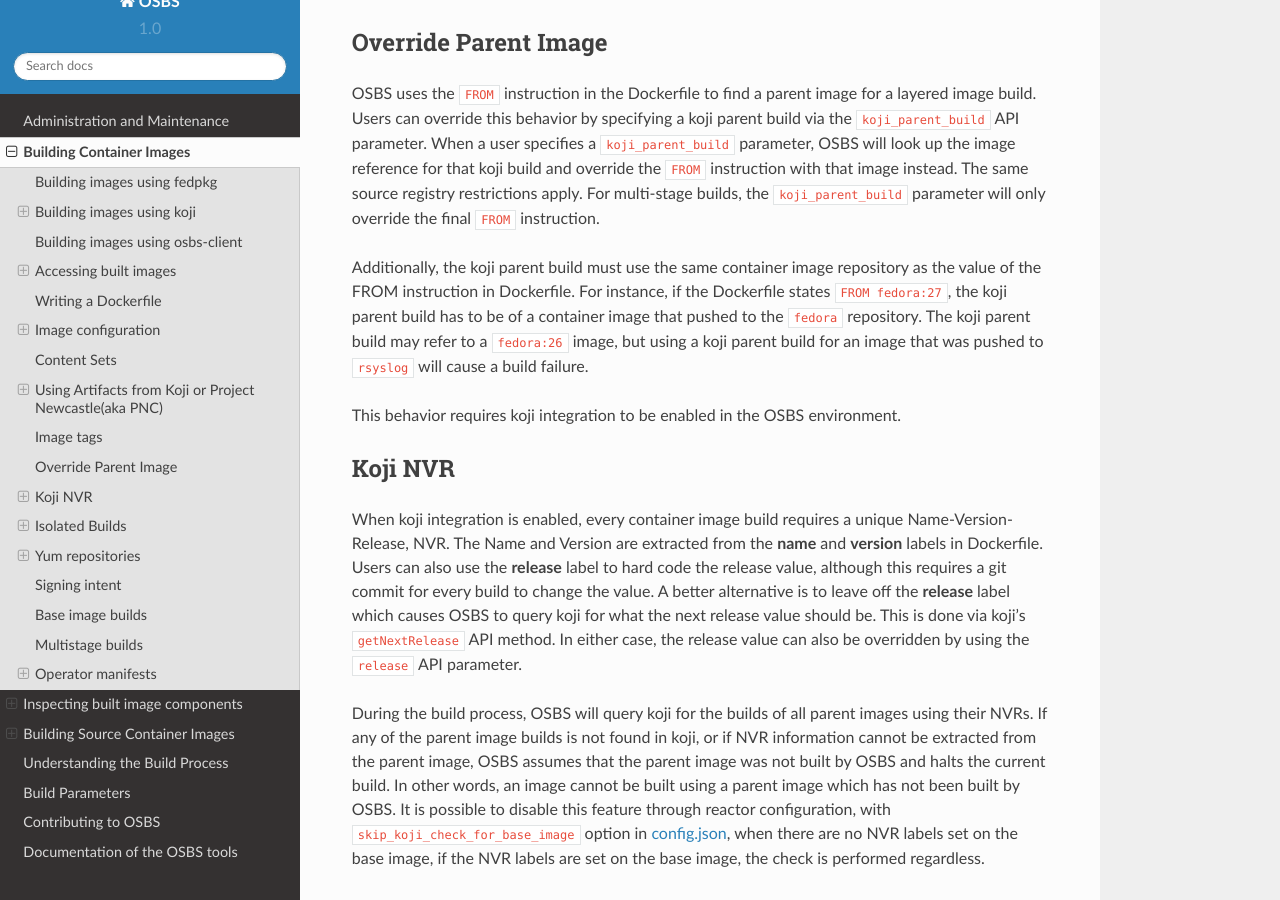
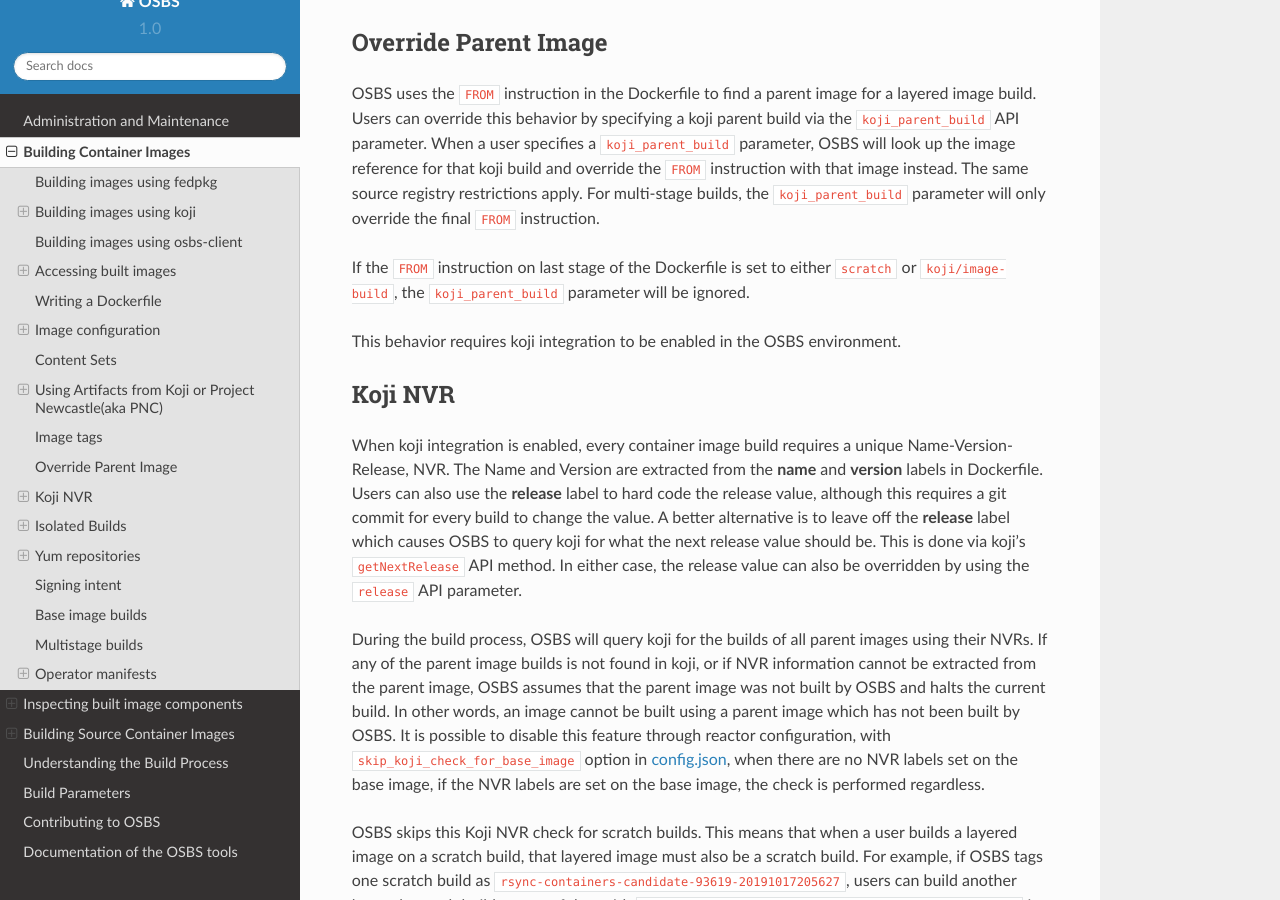
Before and after one commit to containerbuildsystem/osbs-docs, a Sphinx documentation site: the page built from docs/users.rst, in a window 1280 px wide and 900 px high, scrolled down 21566 px. Built offline with Sphinx 7.4.7 and the Read the Docs theme 2.0.0, drawn with Linux system fonts in a browser that asks for light colours.

Commit message:
Update restriction of koji_parent_build param
Signed-off-by: Luiz Carvalho <lucarval@redhat.com>

```diff
--- a/docs/users.rst
+++ b/docs/users.rst
@@ -1141,12 +1141,9 @@
 builds, the ``koji_parent_build`` parameter will only override the final
 ``FROM`` instruction.
 
-Additionally, the koji parent build must use the same container image repository
-as the value of the FROM instruction in Dockerfile. For instance, if the
-Dockerfile states ``FROM fedora:27``, the koji parent build has to be of a
-container image that pushed to the ``fedora`` repository. The koji parent build
-may refer to a ``fedora:26`` image, but using a koji parent build for an image
-that was pushed to ``rsyslog`` will cause a build failure.
+If the ``FROM`` instruction on last stage of the Dockerfile is set to either
+``scratch`` or ``koji/image-build``, the ``koji_parent_build`` parameter will
+be ignored.
 
 This behavior requires koji integration to be enabled in the OSBS environment.
 
```
